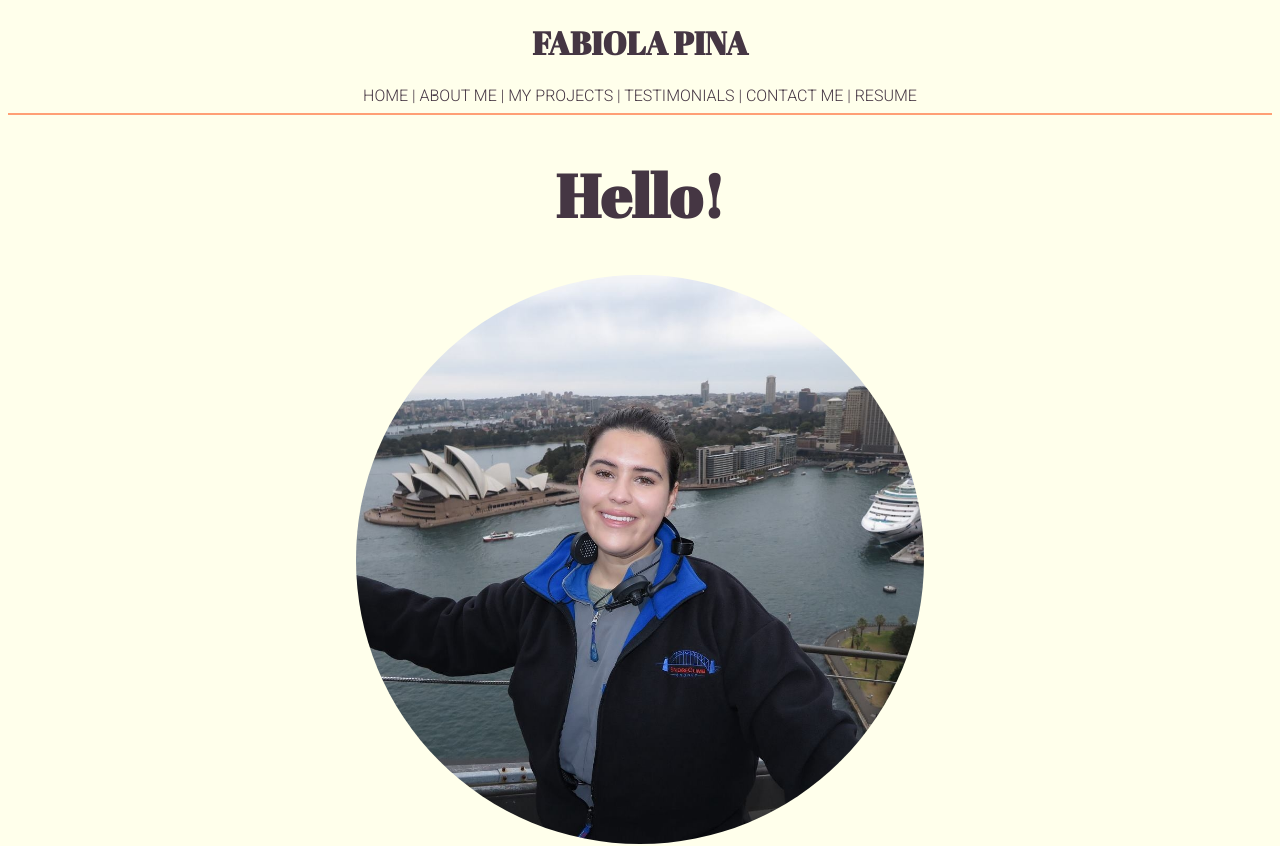
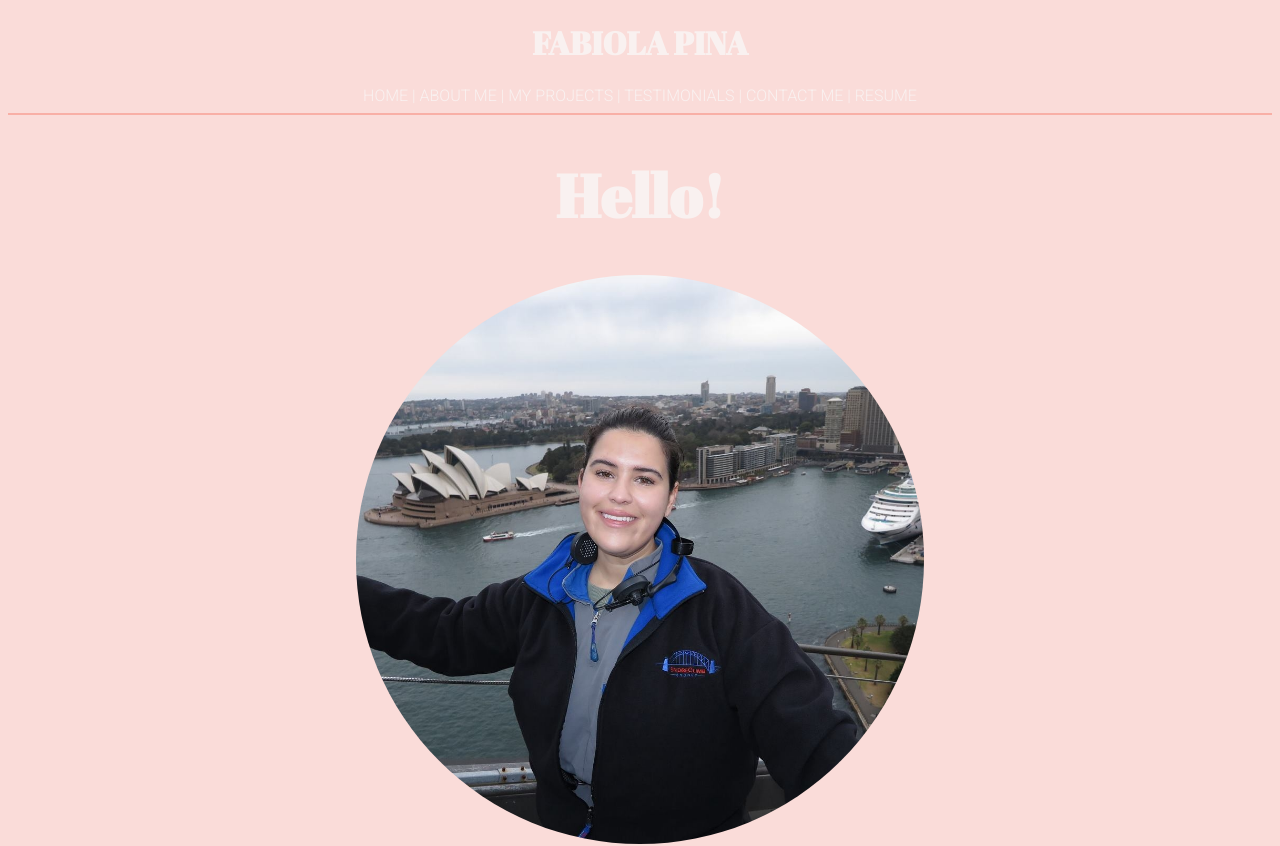
Before and after one commit to fabiolamariapina/portfolio-website, a React (Create React App) app in the folder portfolio/: page / in a window 1280 px wide. Shown: the top 846 px of the page. Built offline with nearby package versions, Linux system fonts and the light colour scheme.

Commit message:
changed color palette of my website

```diff
--- a/portfolio/src/components/Header.jsx
+++ b/portfolio/src/components/Header.jsx
@@ -13,7 +13,7 @@ export default class Header extends Component {
         </Link>
         <div className="nav-bar">
           <Nav id="navigation">
-            <Link to="/" className="link-to-home-">
+            <Link to="/" className="link-to-home">
               HOME
             </Link>{" "}
             |{" "}
--- a/portfolio/src/index.css
+++ b/portfolio/src/index.css
@@ -6,8 +6,8 @@
 @import url("https://fonts.googleapis.com/css2?family=Abril+Fatface&display=swap");
 
 body {
-  background-color: #ffffeb;
-  color: #453643;
+  background-color: #fadcd9;
+  color: #f9f1f0;
   font-family: "Roboto", sans-serif;
   font-weight: 300;
   --nav-load-time: 300ms;
@@ -17,8 +17,7 @@ body {
 }
 
 hr {
-  border: 1px solid #ff4000;
-  opacity: 0.5;
+  border: 1px solid #f8afa6;
 }
 
 h1 {
@@ -27,11 +26,11 @@ h1 {
 
 a {
   text-decoration: none;
-  color: #453643;
+  color: #f9f1f0;
 }
 
 a:hover {
-  color: #00858f;
+  color: #f79489;
 }
 
 /* HEADER STYLING */
```
Also changed, not shown: 1 other file (tests, documents, lock files or other folders).
